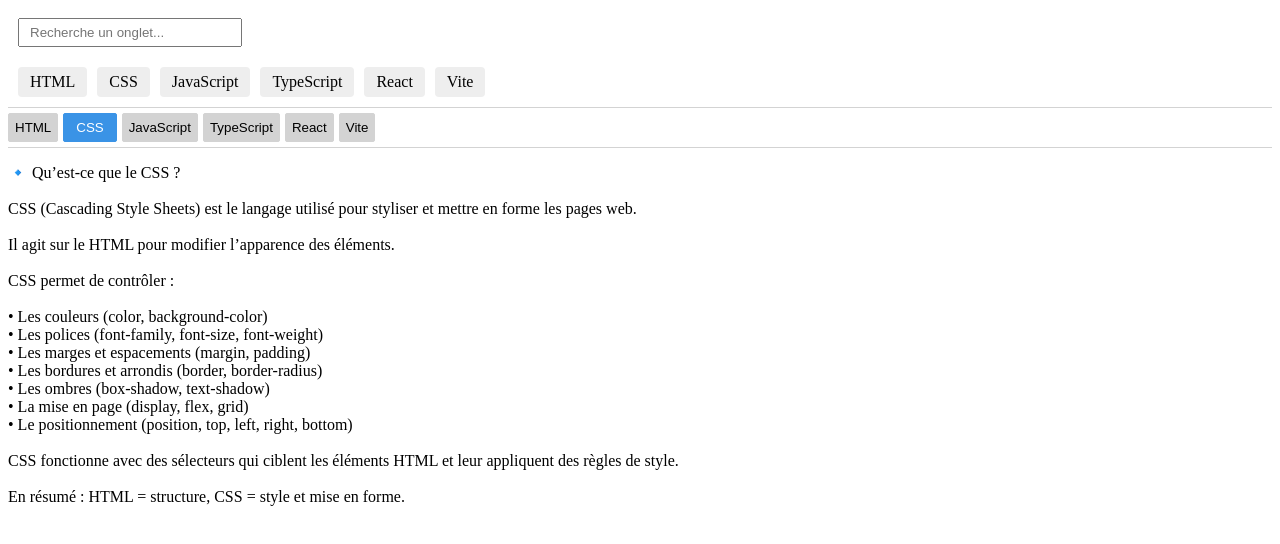
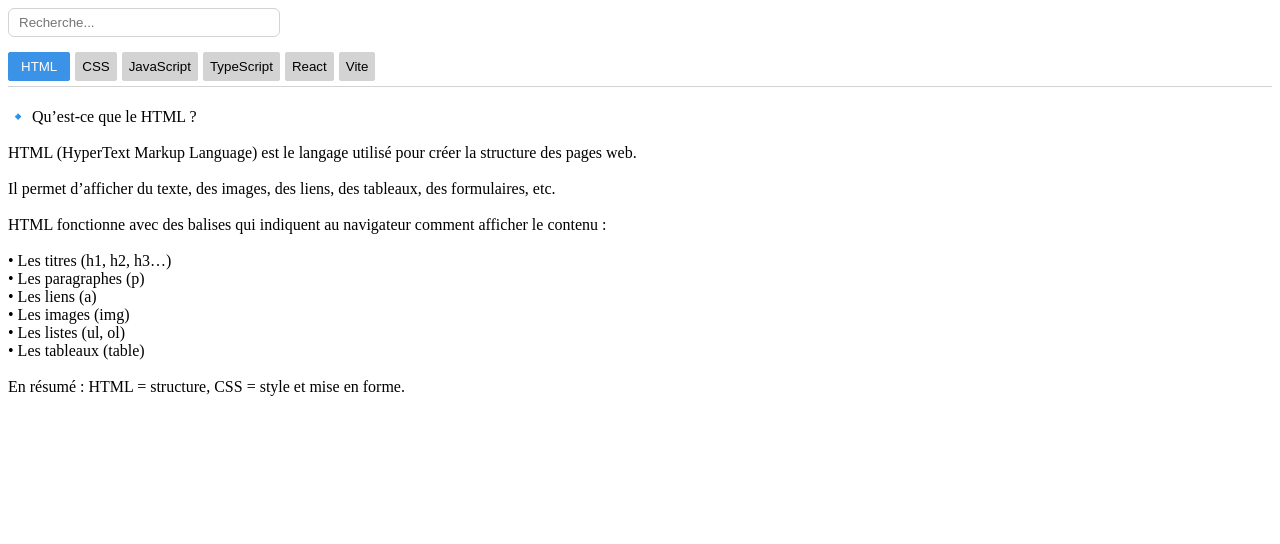
Before and after one commit to prodige93/DevArt, a React (Vite) app in the folder DevArt/: page / in a window 1280 px wide. Shown: the top 544 px of the page. Built offline with nearby package versions, Linux system fonts and the light colour scheme.

Commit message:
Design packages commit

```diff
--- a/DevArt/src/App.tsx
+++ b/DevArt/src/App.tsx
@@ -1,7 +1,6 @@
 import "./App.css";
 import { useState } from "react";
 import Tabs from "./Tabs";
-import Navbar from "./Navbar";
 
 //typage de mes donnée items par ItemsTypes
 export type ItemsTypes = {id: string, label: string, content: string}[];
@@ -134,7 +133,7 @@
 
 
 export default function App() {
-  const [searchText, setSearchText] = useState("");
+  const [searchText] = useState("");
 
   // 🔎 Filtrage centralisé ici (dans le cerveau)
   const filteredItems = items.filter((item) =>
@@ -143,7 +142,6 @@
 
   return (
     <>
-      <Navbar searchText={searchText} setSearchText={setSearchText} />
       <Tabs items={filteredItems} />
     </>
   );
--- a/DevArt/src/Navbar.tsx
+++ /dev/null
@@ -1,42 +0,0 @@
-import { useState } from "react";
-import { items } from "./App";
-
-export default function Navbar() {
-  const [searchText, setSearchText] = useState("");
-
-  const filteredTabs = items.filter((tab) =>
-    tab.label.toLowerCase().includes(searchText.toLowerCase()),
-  );
-
-  return (
-    <div style={{ padding: "10px", marginBottom: "5px", borderBottom: "1px solid lightgray" }}>
-      <input
-        type="text"
-        placeholder="Recherche un onglet..."
-        value={searchText}
-        onChange={(e) => setSearchText(e.target.value)}
-        style={{ padding: "5px 10px", marginBottom: "20px", width: "200px" }}
-      />
-
-      <div style={{ display: "flex", gap: "10px" }}>
-        {filteredTabs.length > 0 ? (
-          filteredTabs.map((tab) => (
-            <div
-              hidden={tab.id !== tab.id}
-              key={tab.id}
-              style={{
-                padding: "6px 12px",
-                backgroundColor: "#eee",
-                borderRadius: "4px",
-              }}
-            >
-              {tab.label}
-            </div>
-          ))
-        ) : (
-          <p>Aucun onglet trouvé</p>
-        )}
-      </div>
-    </div>
-  );
-}
--- a/DevArt/src/Tabs.tsx
+++ b/DevArt/src/Tabs.tsx
@@ -1,15 +1,45 @@
 import type { ItemsTypes } from "./App";
-import { useState } from "react";
+import { useState, useEffect } from "react";
 
 export default function Tabs({ items }: { items: ItemsTypes }) {
-  const [value, SetValue] = useState("css");
+  const [value, setValue] = useState(items[0]?.id || "");
+  const [searchText, setSearchText] = useState("");
+
+  const filteredItems = items.filter((item) =>
+    item.label.toLowerCase().includes(searchText.toLowerCase())
+  );
+
+  // Si l’onglet sélectionné disparaît après recherche
+  useEffect(() => {
+    if (!filteredItems.find((item) => item.id === value)) {
+      setValue(filteredItems[0]?.id || "");
+    }
+  }, [searchText, items]);
+
   return (
     <div>
+      {/* 🔍 Barre de recherche AU-DESSUS */}
+      <div style={{ marginBottom: "15px" }}>
+        <input
+          type="text"
+          placeholder="Recherche..."
+          value={searchText}
+          onChange={(e) => setSearchText(e.target.value)}
+          style={{
+            padding: "6px 10px",
+            width: "250px",
+            borderRadius: "6px",
+            border: "1px solid lightgray",
+          }}
+        />
+      </div>
+
+      {/* 🔘 Boutons */}
       <div className="button-container">
-        {items.map(({ id, label }) => (
+        {filteredItems.map(({ id, label }) => (
           <button
-            onClick={() => SetValue(id)}
             key={id}
+            onClick={() => setValue(id)}
             className={["button", id === value && "button-selected"]
               .filter(Boolean)
               .join(" ")}
@@ -18,9 +48,15 @@
           </button>
         ))}
       </div>
-      <div>
-        {items.map(({ id, content }) => (
-          <div hidden={id !== value} key={id} style={{ whiteSpace: "pre-line" }}>
+
+      {/* 📄 Contenu */}
+      <div style={{ marginTop: "20px" }}>
+        {filteredItems.map(({ id, content }) => (
+          <div
+            hidden={id !== value}
+            key={id}
+            style={{ whiteSpace: "pre-line" }}
+          >
             {content}
           </div>
         ))}
--- /dev/null
+++ b/package.json
@@ -0,0 +1,5 @@
+{
+  "dependencies": {
+    "@radix-ui/themes": "^3.3.0"
+  }
+}
```
Also changed, not shown: 1 other file (tests, documents, lock files or other folders).
